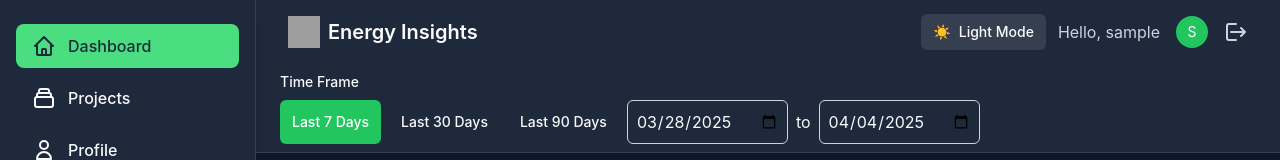
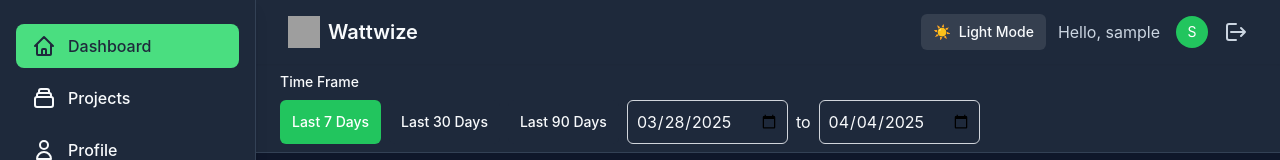
Before and after one commit to akshay722/Renewable-Energy-Insights-Hub, a React (Vite) app in the folder frontend/: page / in a window 1280 px wide. Shown: the top 160 px of the page. Built offline with nearby package versions, Linux system fonts and the light colour scheme; no server answers; sample sign-in values are in the browser's storage; grey boxes are pictures that could not be loaded.

Commit message:
fix: udpate app name in navbar

```diff
--- a/frontend/src/components/Navbar.tsx
+++ b/frontend/src/components/Navbar.tsx
@@ -39,7 +39,7 @@
                 className="ml-2 text-xl font-semibold hidden md:block"
                 style={{ color: "var(--color-text)" }}
               >
-                Energy Insights
+                Wattwize
               </span>
             </Link>
           </div>
--- a/frontend/src/components/Sidebar.tsx
+++ b/frontend/src/components/Sidebar.tsx
@@ -59,7 +59,7 @@
                 className="ml-2 text-xl font-semibold"
                 style={{ color: "var(--color-text)" }}
               >
-                Energy Insights
+                Wattwize
               </span>
             </div>
             <button
```
